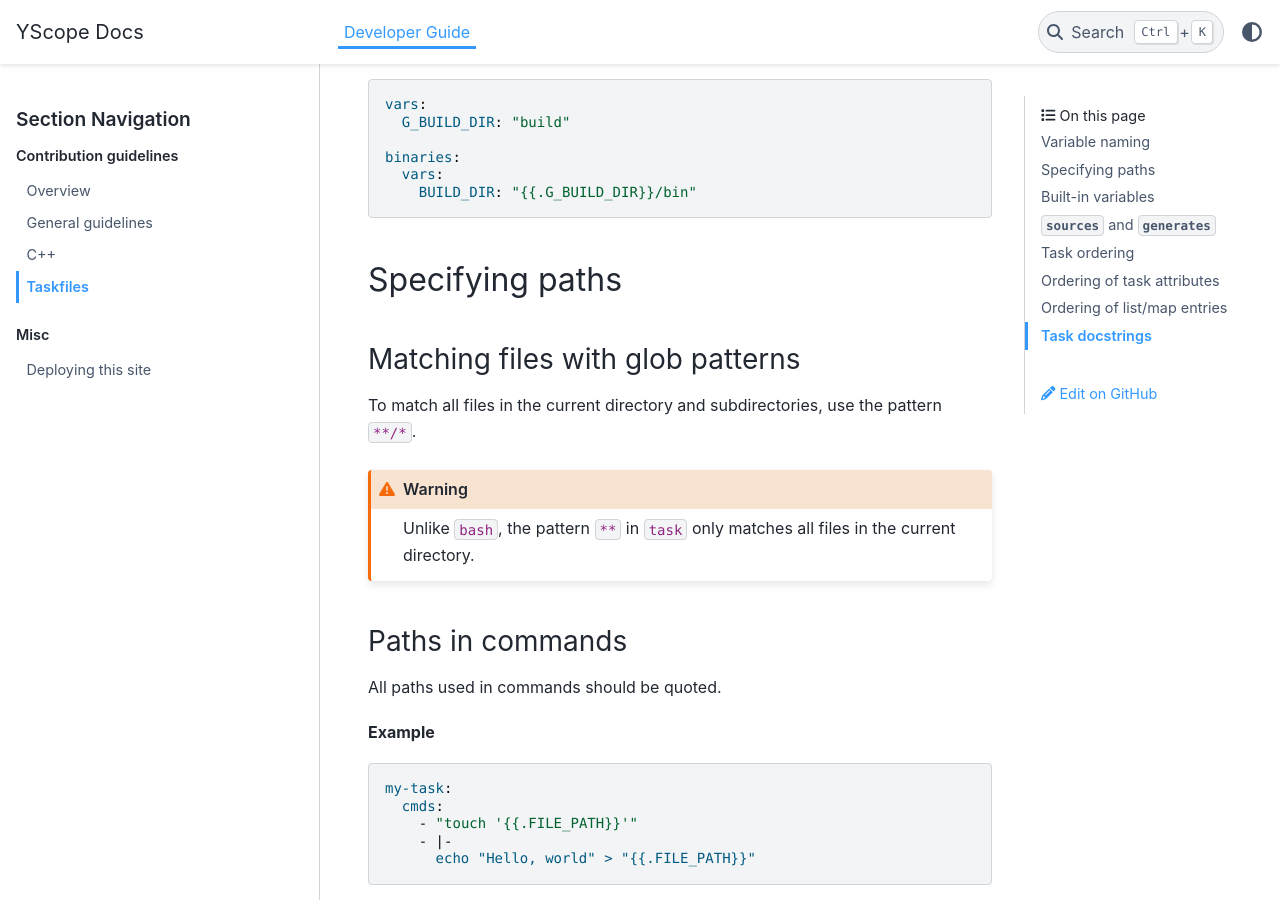
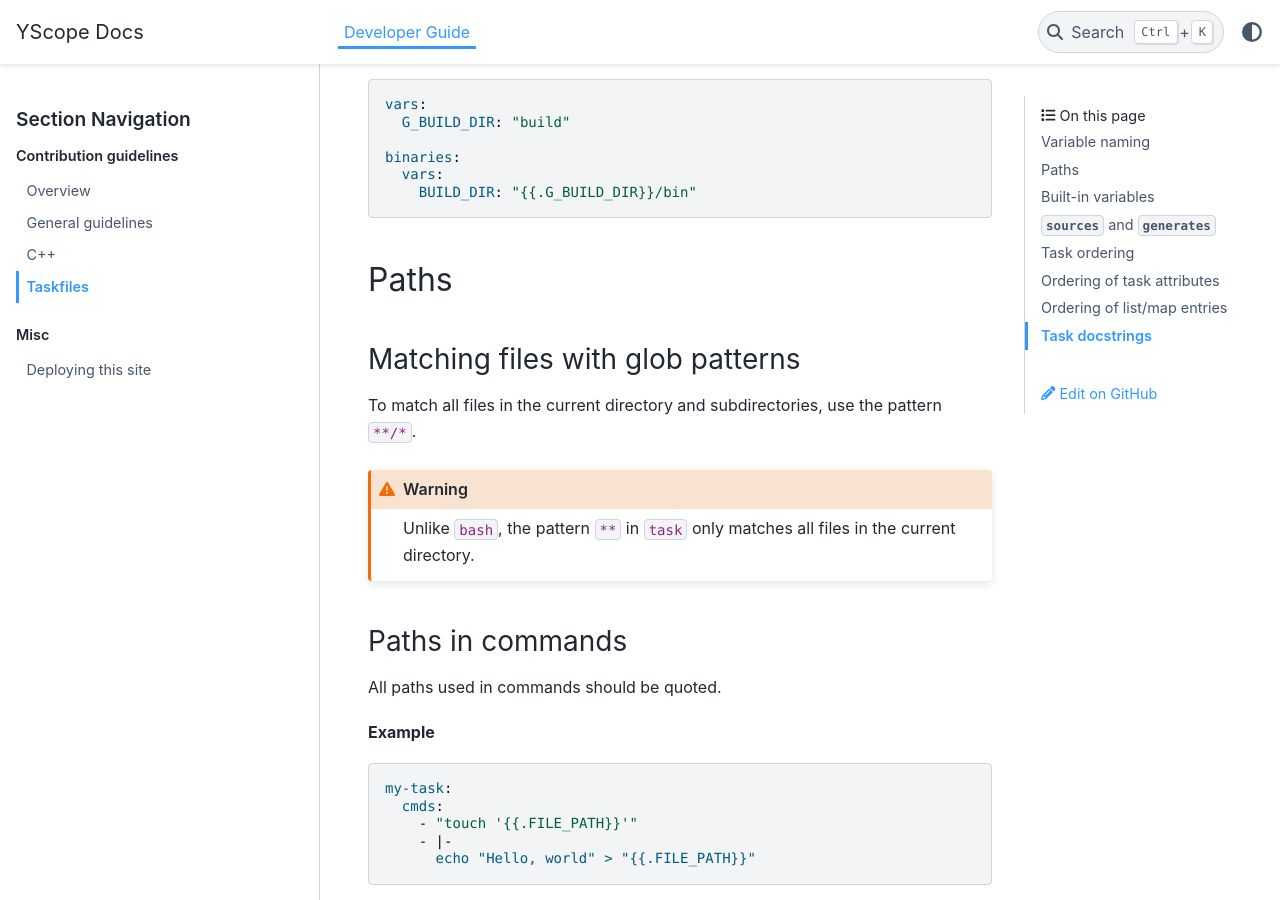
Before and after one commit to y-scope/yscope-docs, a Sphinx documentation site: the page built from docs/dev-guide/contrib-guides-taskfiles.md, in a window 1280 px wide and 900 px high, scrolled down 451 px. Built offline with Sphinx 7.4.7 and the PyData theme 0.15.4, drawn with Linux system fonts in a browser that asks for light colours.

Commit message:
Use a more general section title.

````diff
--- a/docs/dev-guide/contrib-guides-taskfiles.md
+++ b/docs/dev-guide/contrib-guides-taskfiles.md
@@ -21,7 +21,7 @@ binaries:
     BUILD_DIR: "{{.G_BUILD_DIR}}/bin"
 ```
 
-## Specifying paths
+## Paths
 
 ### Matching files with glob patterns
 
````
